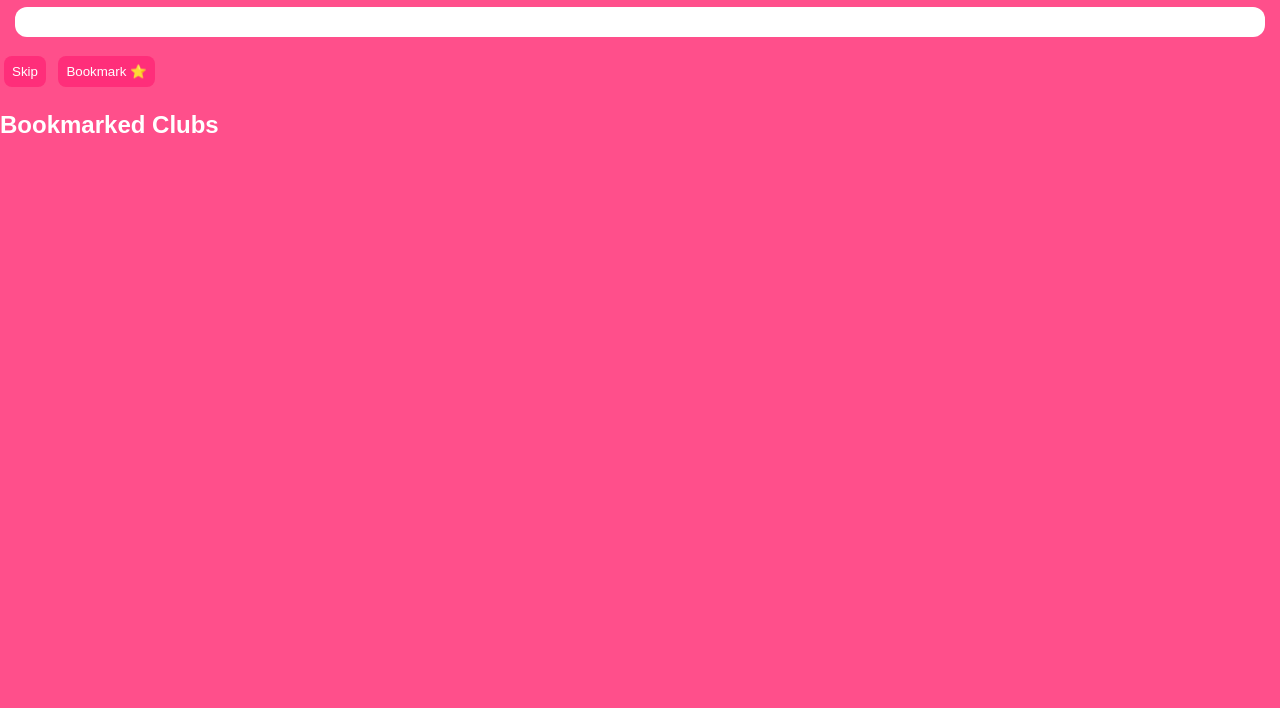
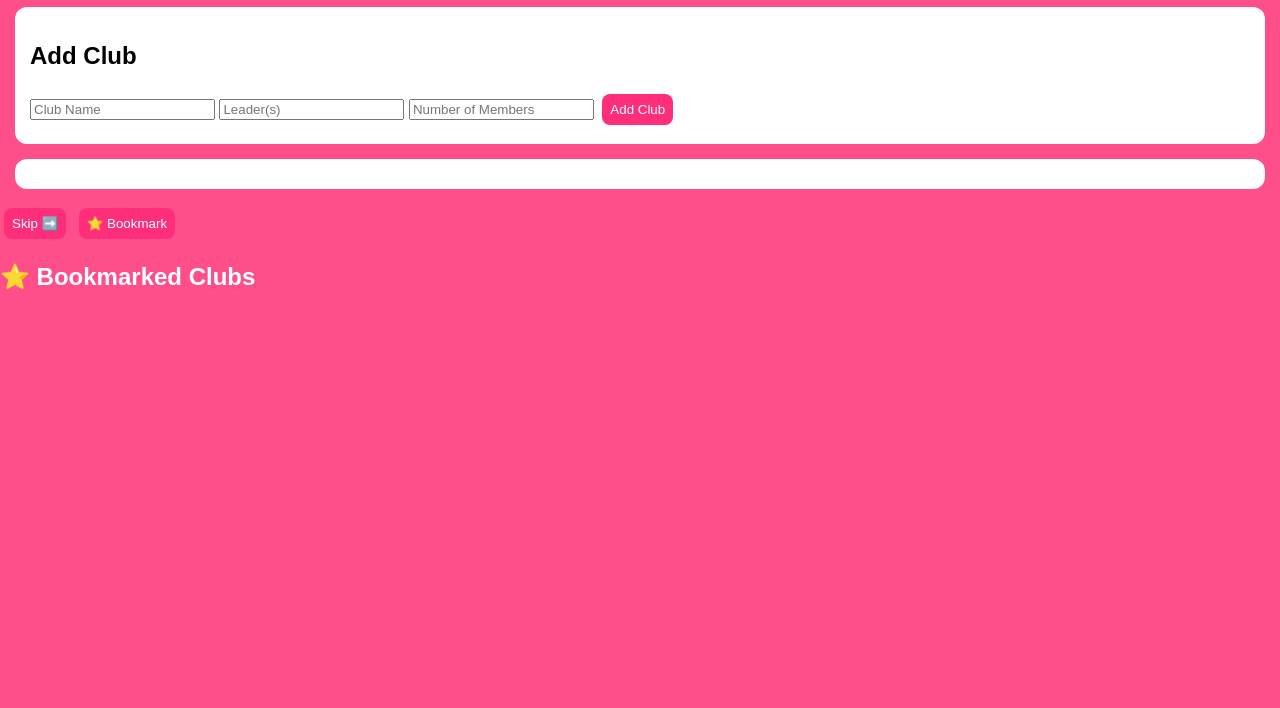
Before and after one commit to angieh27/Ur-mom, a plain HTML site: page index.html in a window 1280 px wide. Shown: the part 92-800 px from the top of the page. Drawn offline with Linux system fonts and the light colour scheme.

Commit message:
Update ClubConnect HTML structure and content

```diff
--- a/index.html
+++ b/index.html
@@ -1,28 +1,36 @@
 <!DOCTYPE html>
 <html>
 <head>
-  <meta charset="UTF-8">
-  <title>ClubConnect - Discover</title>
-  <link rel="stylesheet" href="style.css">
+<meta charset="UTF-8">
+<title>ClubConnect</title>
+<link rel="stylesheet" href="style.css">
 </head>
+
 <body>
 
 <nav>
   <a href="index.html">Discover</a>
   <a href="clubs.html">All Clubs</a>
-  <a href="leader.html">Leader Dashboard</a>
 </nav>
 
 <h1>🔥 Discover Clubs</h1>
 
+<div class="card">
+  <h2>Add Club</h2>
+  <input id="name" placeholder="Club Name">
+  <input id="leader" placeholder="Leader(s)">
+  <input id="count" type="number" placeholder="Number of Members">
+  <button onclick="addClub()">Add Club</button>
+</div>
+
 <div class="card" id="swipeCard"></div>
 
 <div class="row">
-  <button onclick="skipClub()">Skip</button>
-  <button onclick="bookmarkClub()">Bookmark ⭐</button>
+  <button onclick="skipClub()">Skip ➡️</button>
+  <button onclick="bookmarkClub()">⭐ Bookmark</button>
 </div>
 
-<h2>Bookmarked Clubs</h2>
+<h2>⭐ Bookmarked Clubs</h2>
 <div id="bookmarks"></div>
 
 <script src="script.js"></script>
```
